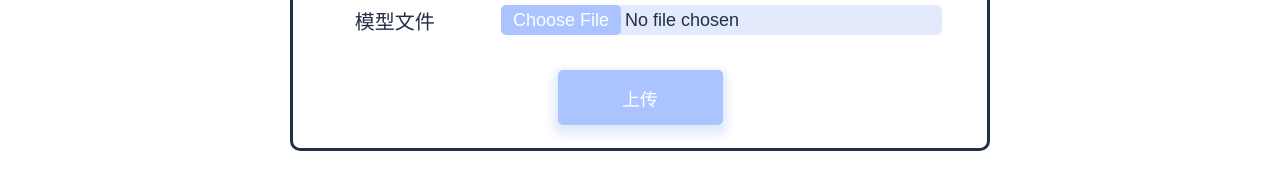
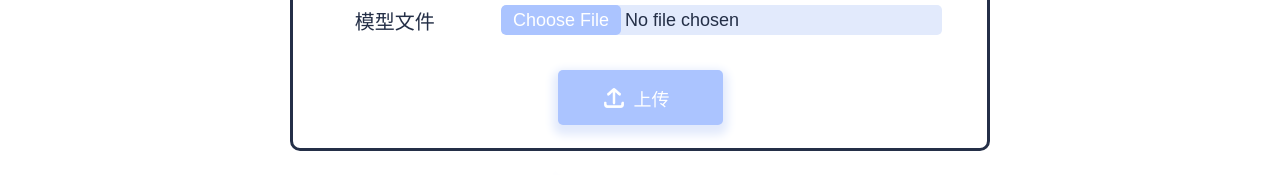
Before and after one commit to ferv3455/ML-Model-Management, a Vue app in the folder client/: page /upload in a window 1280 px wide. Shown: the part 388-563 px from the top of the page. Built offline with nearby package versions, Linux system fonts and the light colour scheme.

Commit message:
给上传按钮增加了小图标

```diff
--- a/client/src/views/ModelView.vue
+++ b/client/src/views/ModelView.vue
@@ -27,7 +27,10 @@
       </tr>
 
     </table>
-    <button @click="changePageToUpload" id="mainPageUploadButton">上传新模型</button>
+    <button @click="changePageToUpload" id="mainPageUploadButton">
+      <img id="mainPageUploadIcon" src="../assets/uploadIcon.png" alt="Icon">
+      上传模型
+    </button>
   </div>
 </template>
 
@@ -88,5 +91,13 @@ export default {
 
 #mainPageUploadButton {
   margin-top: 25px;
+  display: flex;
+  align-items: center;
+}
+
+#mainPageUploadIcon {
+  width: 30px;
+  margin-left: 15px;
+  margin-right: 5px;
 }
 </style>
--- a/client/src/views/UploadView.vue
+++ b/client/src/views/UploadView.vue
@@ -15,7 +15,10 @@
       </select>
       <p class="uploadPageImportModelDetail" id="uploadPageModelFile">模型文件</p>
       <input id="uploadPageEnterModelFile" type="file" :accept="'.' + this.modelType">
-      <button @click="uploadNewModel" id="uploadPageUploadButton">上传</button>
+      <button @click="uploadNewModel" id="uploadPageUploadButton">
+        <img id="uploadPageUploadIcon" src="../assets/uploadIcon.png" alt="Icon">
+        上传
+      </button>
     </div>
   </div>
 </template>
@@ -44,7 +47,7 @@ export default {
     };
   },
   methods: {
-    uploadModel(event) {
+    uploadNewModel(event) {
       // TODO
       // 将上传信息提交给后端，后端回应后执行相应操作
     },
@@ -122,5 +125,13 @@ export default {
 #uploadPageUploadButton {
   margin-top: 30px;
   grid-area: button;
+  display: flex;
+  align-items: center;
+}
+
+#uploadPageUploadIcon {
+  width: 30px;
+  margin-left: 35px;
+  margin-right: 5px;
 }
 </style>
```
Also changed, not shown: client/src/assets/uploadIcon.png (added).
